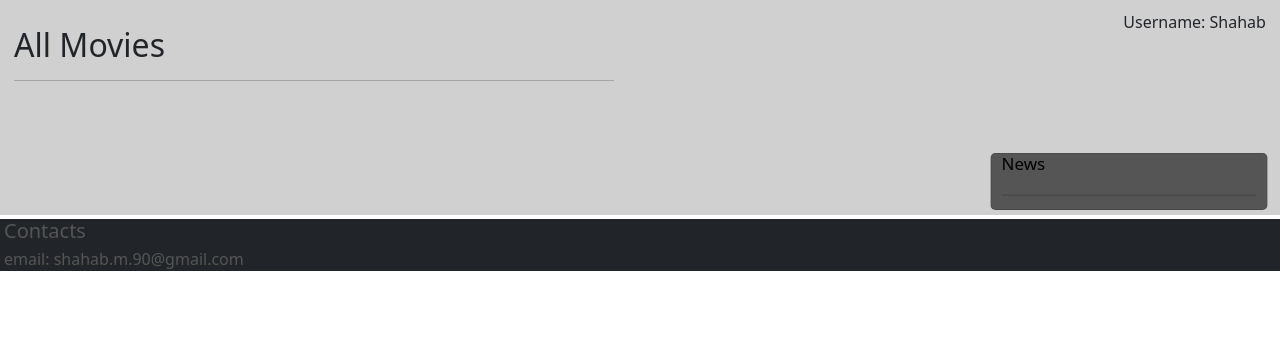
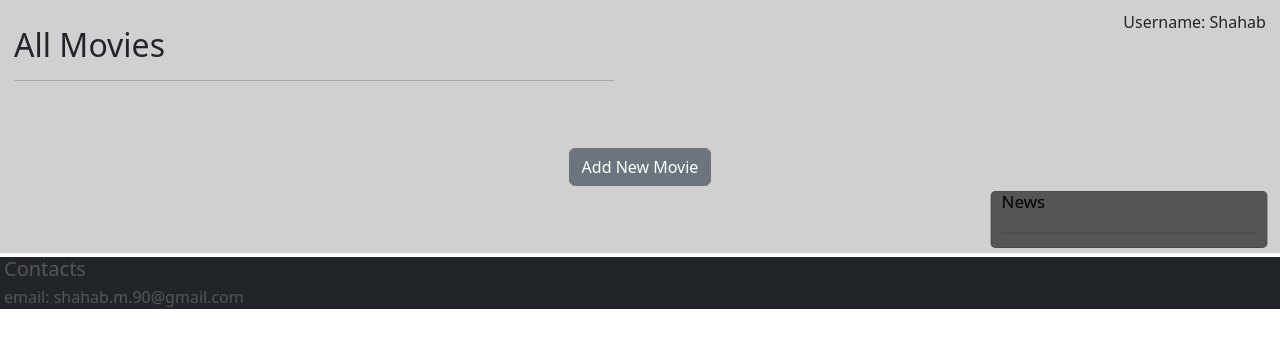
Before and after one commit to shahabmor/IMDb, a Django app: page /all_movies/ in a window 1280 px wide. Shown: the part 72-420 px from the top of the page. Run offline with Django 4.2, Linux system fonts and the light colour scheme; data that the repository does not hold is empty.

Commit message:
Start Add movie

```diff
--- a/movies/templates/movies/all_movie.html
+++ b/movies/templates/movies/all_movie.html
@@ -6,6 +6,11 @@
 
 {% block body %}
 <div>
+    <div style="text-align: center">
+        <a href={% url 'add_movie'%}>
+            <button class="btn btn-secondary">Add New Movie</button>
+        </a>
+    </div>
 
     <div class="row">
 
--- a/movies/urls.py
+++ b/movies/urls.py
@@ -9,6 +9,7 @@ urlpatterns = [
     path("all_movies/", all_movies, name='all_movies'),
     path('movie/<int:pk>', movie_detail, name='movie_detail'),
     path('movies/search/', movie_search, name='search'),
+    path('movie/add/', add_movie, name='add_movie'),
 ]
 
 if settings.DEBUG:
--- a/movies/views.py
+++ b/movies/views.py
@@ -47,3 +47,15 @@ def movie_search(request):
         "movies": movies,
     }
     return render(request, 'movies/search.html', context=content)
+
+
+def add_movie(request):
+    if request.method == 'GET':
+        form = MovieForm()
+        ctx = {
+            'form': form
+        }
+        return render(request, 'movies/add_movie.html', context=ctx)
+
+    elif request.method == "POST":
+        post = MovieForm(request.POST)
```
Also changed, not shown: movies/forms.py (+6 -2 lines), movies/templates/movies/add_movie.html (added, +17 -0 lines), movies/static/css/style.css (line endings or trailing spaces).
